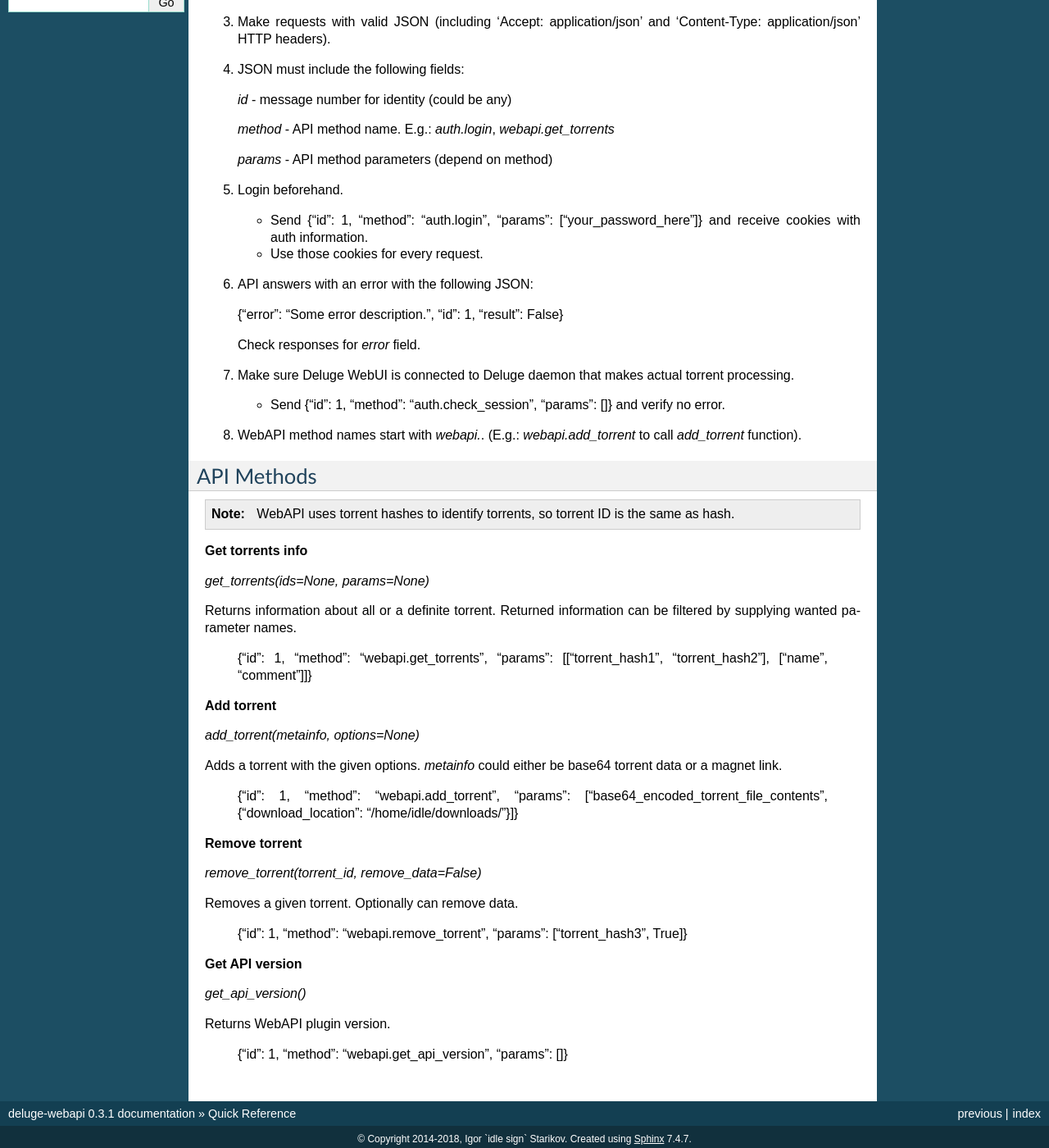
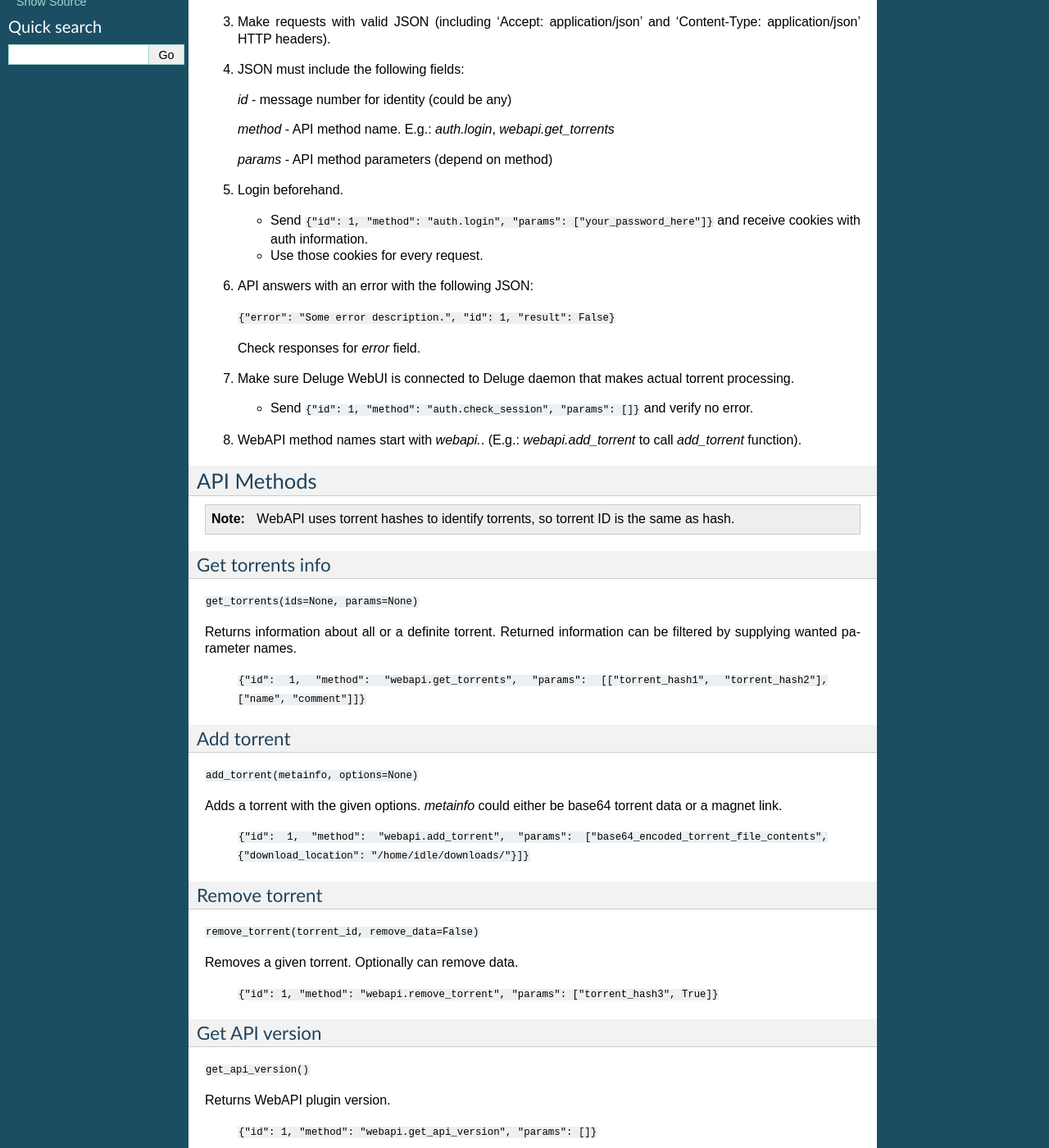
Before and after one commit to idlesign/deluge-webapi, a Sphinx documentation site: the page built from docs/source/quickstart.rst, in a window 1280 px wide and 1400 px high, scrolled down 289 px. Shown: the whole window at 82% size. Built offline with Sphinx 7.4.7, drawn with Linux system fonts in a browser that asks for light colours; some of the changed text lies outside the part shown.

```diff
--- a/docs/source/quickstart.rst
+++ b/docs/source/quickstart.rst
@@ -27,19 +27,19 @@ Hints
 
 5. Login beforehand.
 
-   * Send {"id": 1, "method": "auth.login", "params": ["your_password_here"]} and receive cookies with auth information.
+   * Send ``{"id": 1, "method": "auth.login", "params": ["your_password_here"]}`` and receive cookies with auth information.
 
    * Use those cookies for every request.
 
 6. API answers with an error with the following JSON:
 
-   {"error": "Some error description.", "id": 1, "result": False}
+   ``{"error": "Some error description.", "id": 1, "result": False}``
 
    Check responses for `error` field.
 
 7. Make sure Deluge WebUI is connected to Deluge daemon that makes actual torrent processing.
 
-   * Send {"id": 1, "method": "auth.check_session", "params": []} and verify no error.
+   * Send ``{"id": 1, "method": "auth.check_session", "params": []}`` and verify no error.
 
 8. WebAPI method names start with `webapi.`. (E.g.: `webapi.add_torrent` to call `add_torrent` function).
 
@@ -53,39 +53,43 @@ API Methods
     WebAPI uses torrent hashes to identify torrents, so torrent ID is the same as hash.
 
 
-**Get torrents info**
+Get torrents info
+~~~~~~~~~~~~~~~~~
 
-`get_torrents(ids=None, params=None)`
+``get_torrents(ids=None, params=None)``
 
 Returns information about all or a definite torrent.
 Returned information can be filtered by supplying wanted parameter names.
 
-    {"id": 1, "method": "webapi.get_torrents", "params": [["torrent_hash1", "torrent_hash2"], ["name", "comment"]]}
+    ``{"id": 1, "method": "webapi.get_torrents", "params": [["torrent_hash1", "torrent_hash2"], ["name", "comment"]]}``
 
 
-**Add torrent**
+Add torrent
+~~~~~~~~~~~
 
-`add_torrent(metainfo, options=None)`
+``add_torrent(metainfo, options=None)``
 
 Adds a torrent with the given options.
 `metainfo` could either be base64 torrent data or a magnet link.
 
-    {"id": 1, "method": "webapi.add_torrent", "params": ["base64_encoded_torrent_file_contents", {"download_location": "/home/idle/downloads/"}]}
+    ``{"id": 1, "method": "webapi.add_torrent", "params": ["base64_encoded_torrent_file_contents", {"download_location": "/home/idle/downloads/"}]}``
 
 
-**Remove torrent**
+Remove torrent
+~~~~~~~~~~~~~~
 
-`remove_torrent(torrent_id, remove_data=False)`
+``remove_torrent(torrent_id, remove_data=False)``
 
 Removes a given torrent. Optionally can remove data.
 
-    {"id": 1, "method": "webapi.remove_torrent", "params": ["torrent_hash3", True]}
+    ``{"id": 1, "method": "webapi.remove_torrent", "params": ["torrent_hash3", True]}``
 
 
-**Get API version**
+Get API version
+~~~~~~~~~~~~~~~
 
-`get_api_version()`
+``get_api_version()``
 
 Returns WebAPI plugin version.
 
-    {"id": 1, "method": "webapi.get_api_version", "params": []}
+    ``{"id": 1, "method": "webapi.get_api_version", "params": []}``
```
